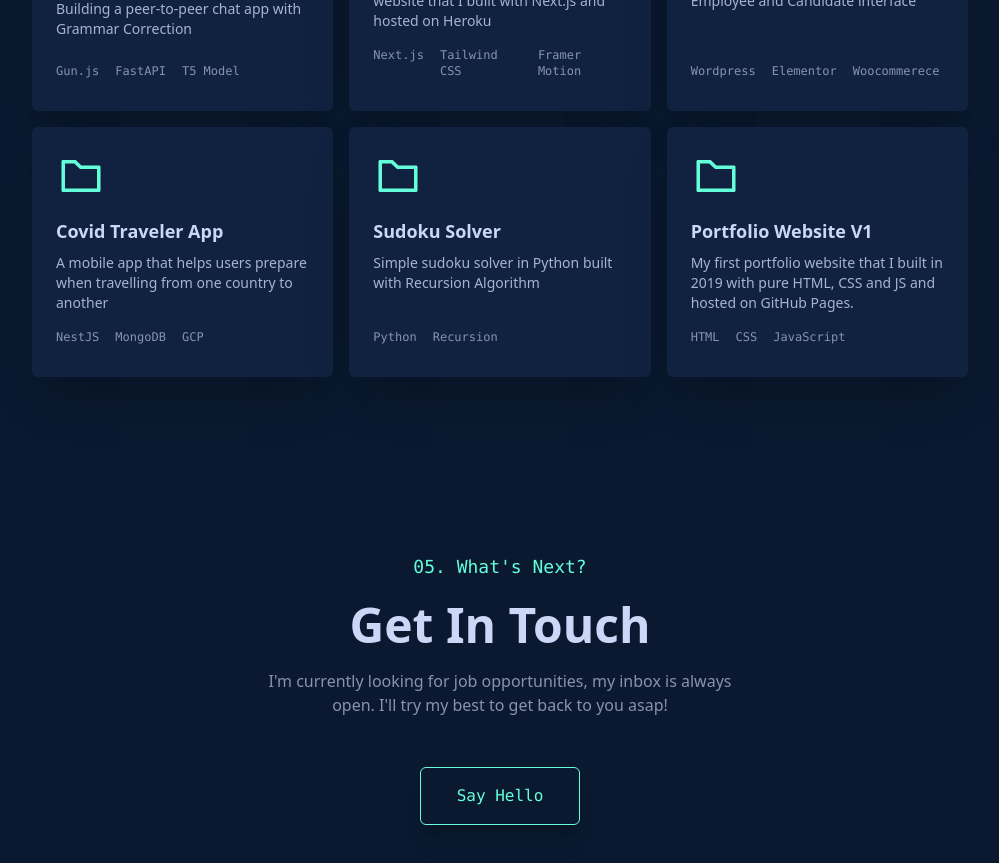
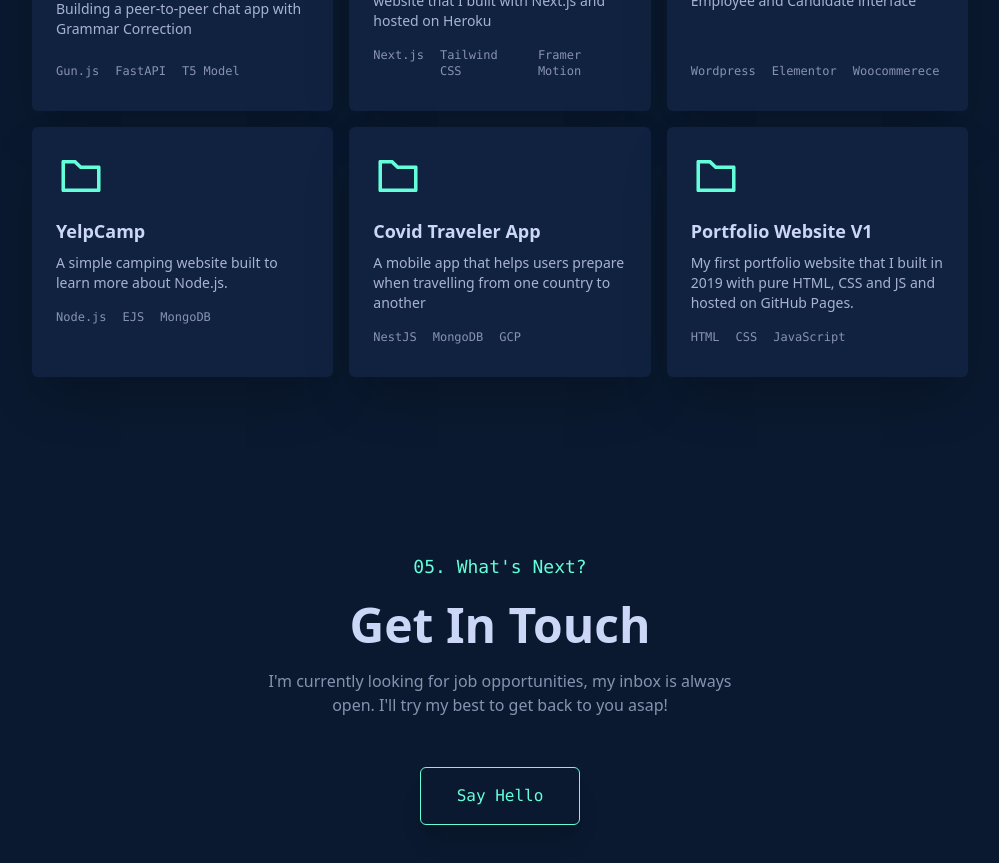
Before and after one commit to Enveed/seamsopagnarith-portfolio-v2, a Next.js app: page / in a window 1280 px wide. Shown: the part 2460-3323 px from the top of the page, without its empty margins (140-1139 px from the left). Built offline with nearby package versions, Linux system fonts and the light colour scheme.

Commit message:
Added YelpCamp Project

```diff
--- a/components/Project.jsx
+++ b/components/Project.jsx
@@ -115,6 +115,37 @@ export const Project = () => {
 
           <motion.div
             initial={{ y: 30, opacity: 0 }}
+            whileInView={{ y: 0, opacity: 1, transition: { delay: 2.4 } }}
+            whileHover={{ scale: 1.05 }}
+            viewport={{ once: true }}
+            className="flex group justify-between flex-col bg-[#112240] shadow-2xl p-6 rounded-md cursor-pointer group"
+          >
+            <Link href="https://seamsopagnarith-yelp-camp.herokuapp.com">
+              <a target="_blank">
+                <main>
+                  <div className="pb-4">
+                    <AiOutlineFolder size={50} className="fill-[#64ffda]" />
+                  </div>
+                  <h3 className="text-[#ccd6f6] group-hover:text-[#64ffda] text-lg pb-2">
+                    YelpCamp
+                  </h3>
+                  <p className="text-[#a8b2d1] pb-2">
+                    A simple camping website built to learn more about Node.js.
+                  </p>
+                </main>
+                <footer>
+                  <ul className="flex space-x-4 text-xs py-2 font-mono text-[#8892b0]">
+                    <li>Node.js</li>
+                    <li>EJS</li>
+                    <li>MongoDB</li>
+                  </ul>
+                </footer>
+              </a>
+            </Link>
+          </motion.div>
+
+          <motion.div
+            initial={{ y: 30, opacity: 0 }}
             whileInView={{ y: 0, opacity: 1, transition: { delay: 2.3 } }}
             whileHover={{ scale: 1.05 }}
             viewport={{ once: true }}
@@ -137,32 +168,6 @@ export const Project = () => {
                 <li>NestJS</li>
                 <li>MongoDB</li>
                 <li>GCP</li>
-              </ul>
-            </footer>
-          </motion.div>
-
-          <motion.div
-            initial={{ y: 30, opacity: 0 }}
-            whileInView={{ y: 0, opacity: 1, transition: { delay: 2.4 } }}
-            whileHover={{ scale: 1.05 }}
-            viewport={{ once: true }}
-            className="flex group justify-between flex-col bg-[#112240] shadow-2xl p-6 rounded-md cursor-pointer group"
-          >
-            <main>
-              <div className="pb-4">
-                <AiOutlineFolder size={50} className="fill-[#64ffda]" />
-              </div>
-              <h3 className="text-[#ccd6f6] group-hover:text-[#64ffda] text-lg pb-2">
-                Sudoku Solver
-              </h3>
-              <p className="text-[#a8b2d1] pb-2">
-                Simple sudoku solver in Python built with Recursion Algorithm
-              </p>
-            </main>
-            <footer>
-              <ul className="flex space-x-4 text-xs py-2 font-mono text-[#8892b0]">
-                <li>Python</li>
-                <li>Recursion</li>
               </ul>
             </footer>
           </motion.div>
```
